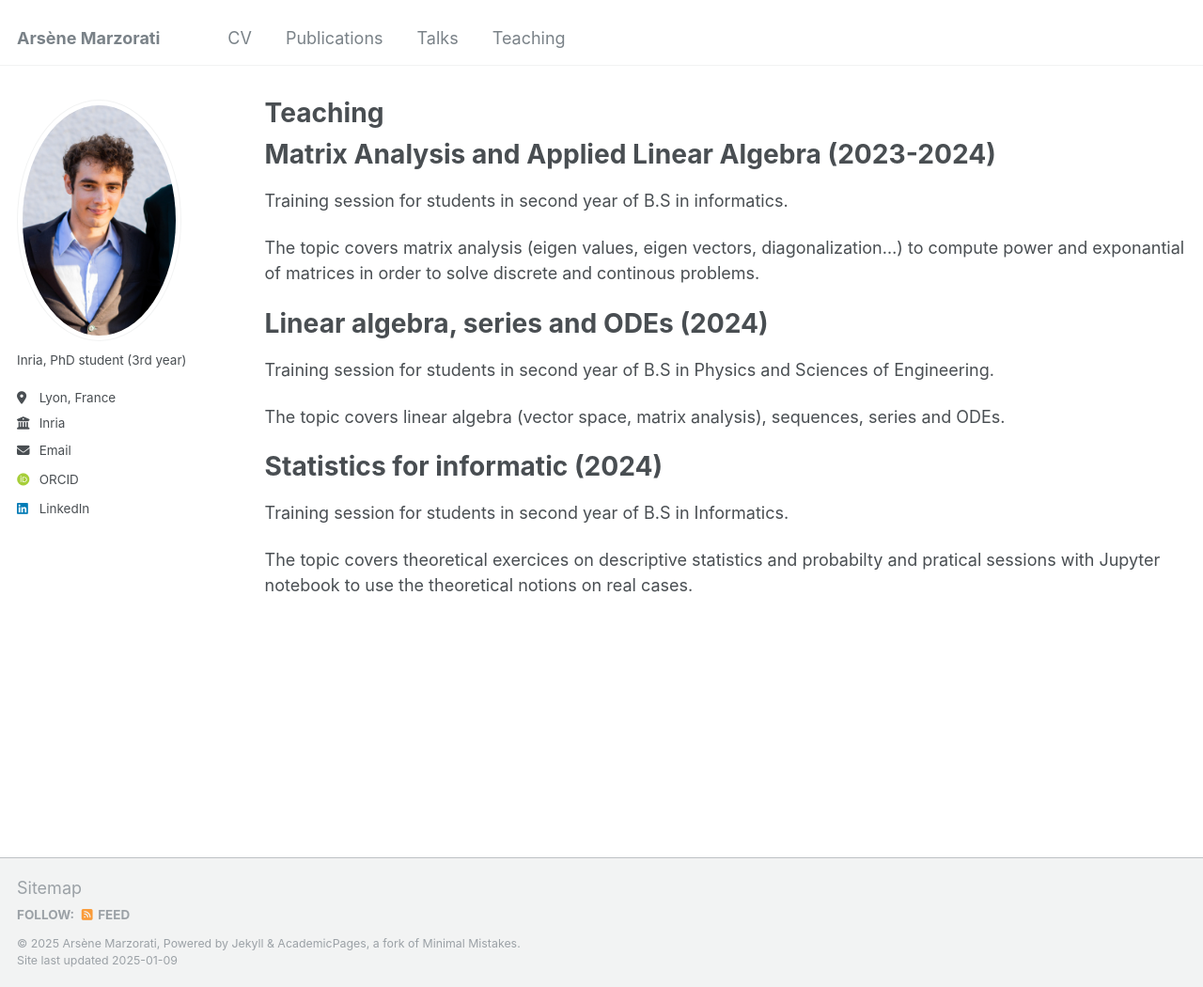
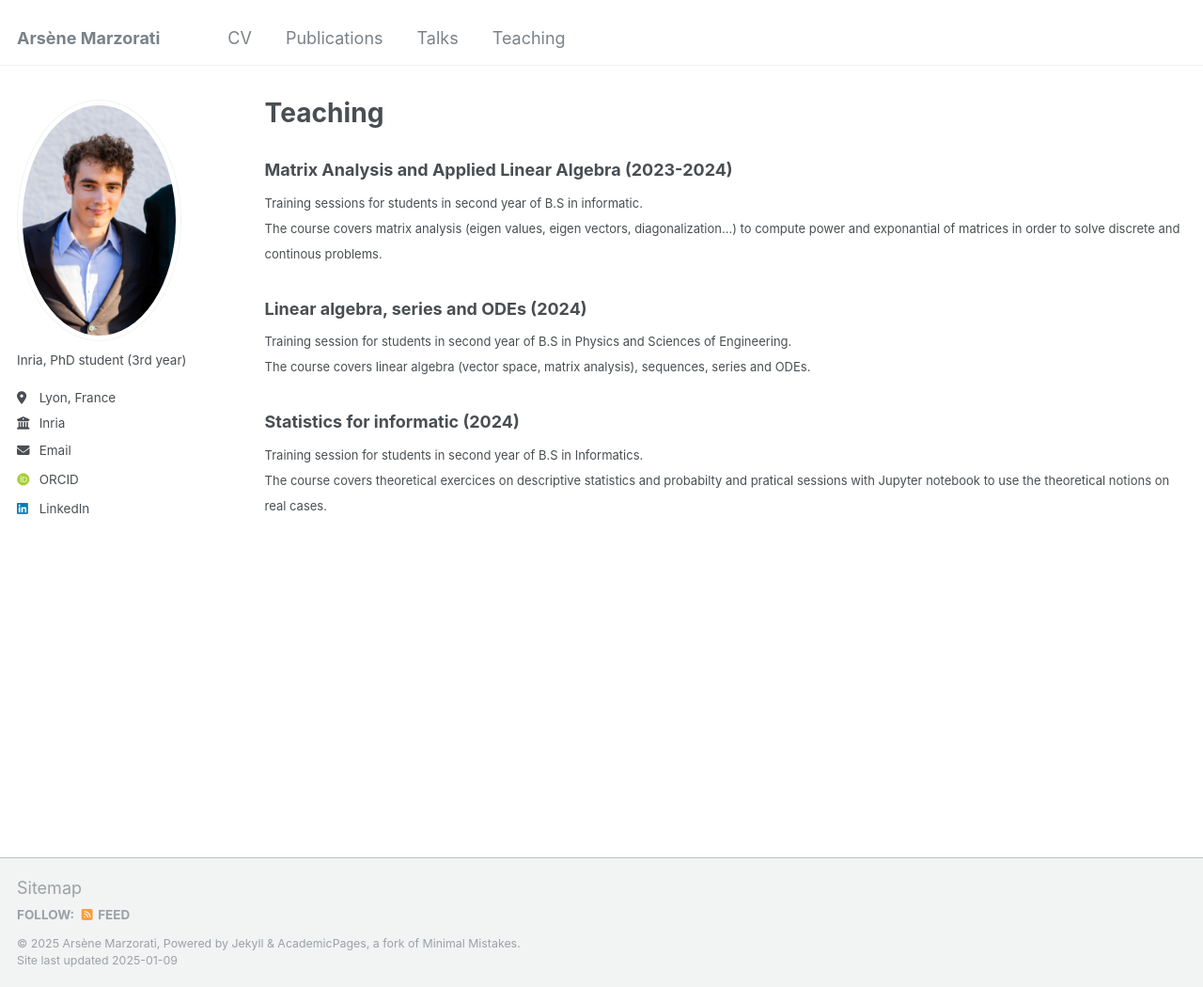
Before and after one commit to arsenemarzorati/arsenemarzorati.github.io, a Jekyll site: the page built from _teaching/teaching.md, in a window 1280 px wide and 1050 px high. Shown: the whole window at 94% size. Built offline with Jekyll 4.4.1, drawn with Linux system fonts in a browser that asks for light colours; some web fonts are replaced.

Commit message:
Try new balises

```diff
--- a/_teaching/teaching.md
+++ b/_teaching/teaching.md
@@ -7,22 +7,26 @@ redirect_from:
   - /teaching
 ---
 
-Matrix Analysis and Applied Linear Algebra (2023-2024)
-======
+### Matrix Analysis and Applied Linear Algebra (2023-2024)
 
-Training session for students in second year of B.S in informatics.
+<FONT size="2pt">
+Training sessions for students in second year of B.S in informatic.
 
-The topic covers matrix analysis (eigen values, eigen vectors, diagonalization...) to compute power and exponantial of matrices in order to solve discrete and continous problems.
+<br> The course covers matrix analysis (eigen values, eigen vectors, diagonalization...) to compute power and exponantial of matrices in order to solve discrete and continous problems.
+</FONT>
 
-Linear algebra, series and ODEs (2024)
-=======
+### Linear algebra, series and ODEs (2024)
 
+<FONT size="2pt">
 Training session for students in second year of B.S in Physics and Sciences of Engineering.
 
-The topic covers linear algebra (vector space, matrix analysis), sequences, series and ODEs.
+<br> The course covers linear algebra (vector space, matrix analysis), sequences, series and ODEs.
+</FONT>
 
-Statistics for informatic (2024)
-=======
+### Statistics for informatic (2024)
+
+<FONT size="2pt">
 Training session for students in second year of B.S in Informatics.
 
-The topic covers theoretical exercices on descriptive statistics and probabilty and pratical sessions with Jupyter notebook to use the theoretical notions on real cases.
+<br> The course covers theoretical exercices on descriptive statistics and probabilty and pratical sessions with Jupyter notebook to use the theoretical notions on real cases.
+</FONT>
```
Also changed, not shown: _talks/talks.md (+5 -5 lines).
